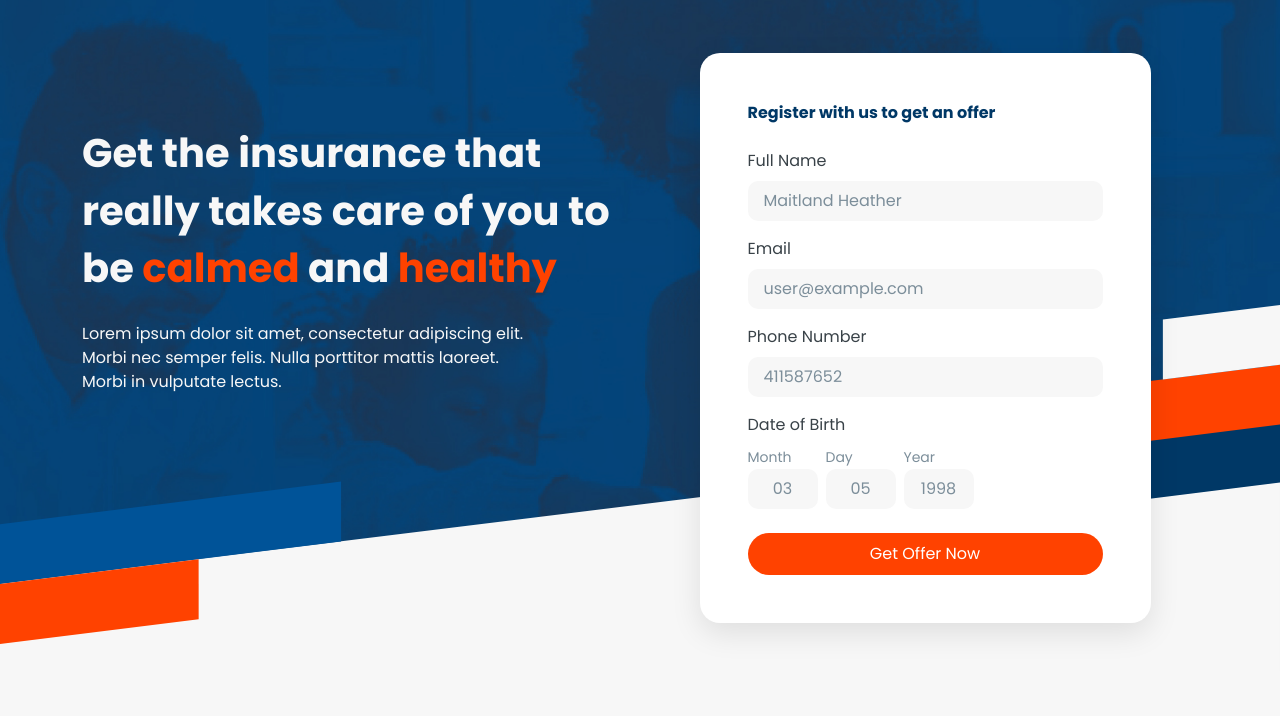
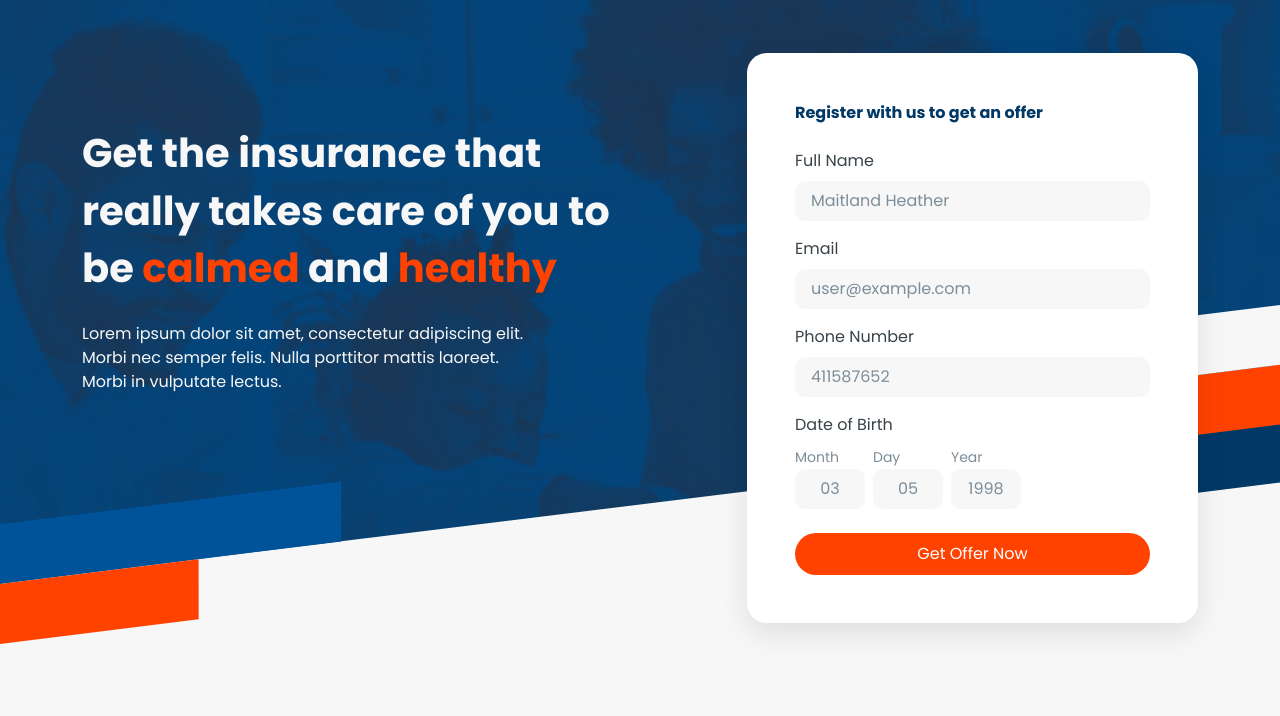
Before and after one commit to LPMendoza/healtmax-actualsales, a plain HTML site: page index.html in a window 1280 px wide. Shown: the part 51-767 px from the top of the page. Drawn offline with Linux system fonts and the light colour scheme.

Commit message:
Ajusts alignment

```diff
--- a/index.html
+++ b/index.html
@@ -58,7 +58,7 @@
               Lorem ipsum dolor sit amet, consectetur adipiscing elit. Morbi nec semper felis. Nulla porttitor mattis laoreet. Morbi in vulputate lectus.
             </p>
           </div>
-          <div class="col-md-8 col-lg-5 mx-auto pb-5 mt-4 mt-lg-0">
+          <div class="col-md-8 col-lg-5 mx-auto mx-lg-0 ms-lg-auto pb-5 mt-4 mt-lg-0">
             <form id="frmRegister" class="bg-white px-4 py-5 px-md-5 rounded-custom shadow-lg-custom form-register">
               <span class="text-primary fw-bold">Register with us to get an offer</span>
               <div class="mb-3 mt-4">
```
